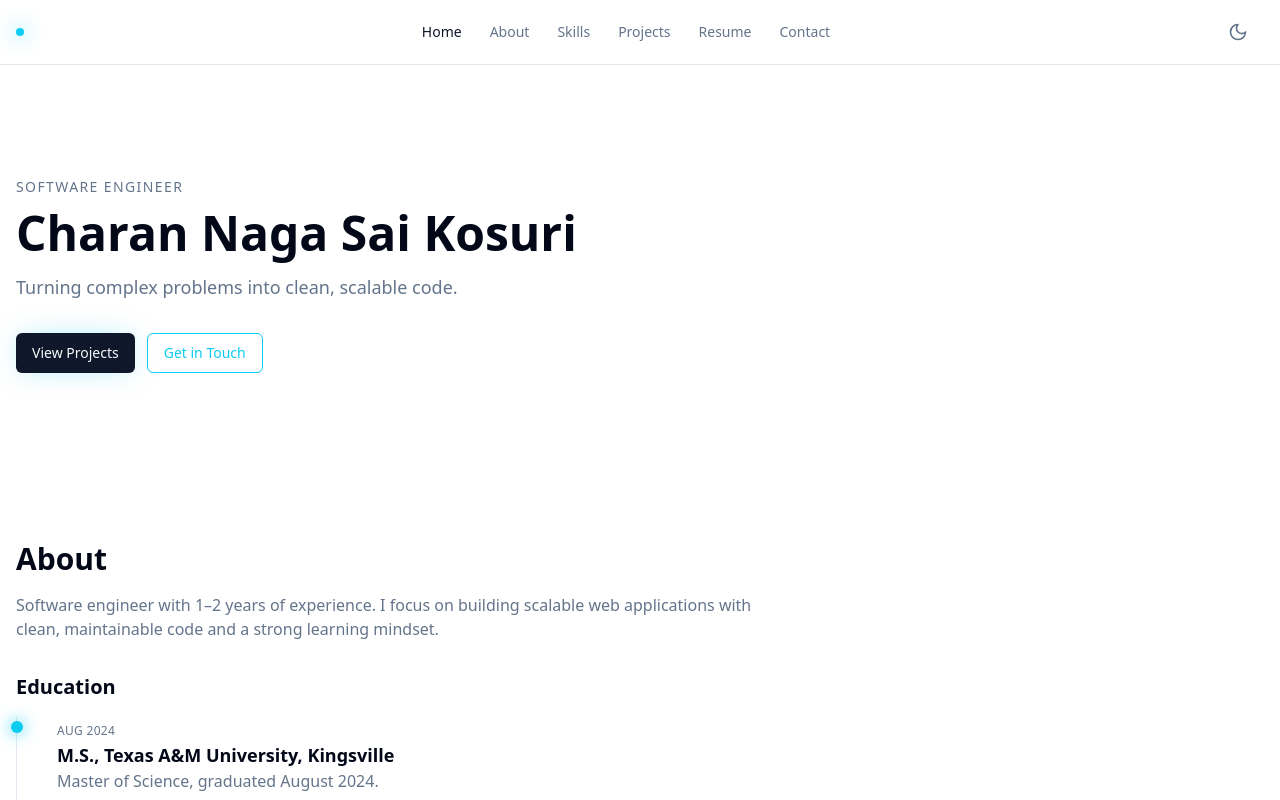
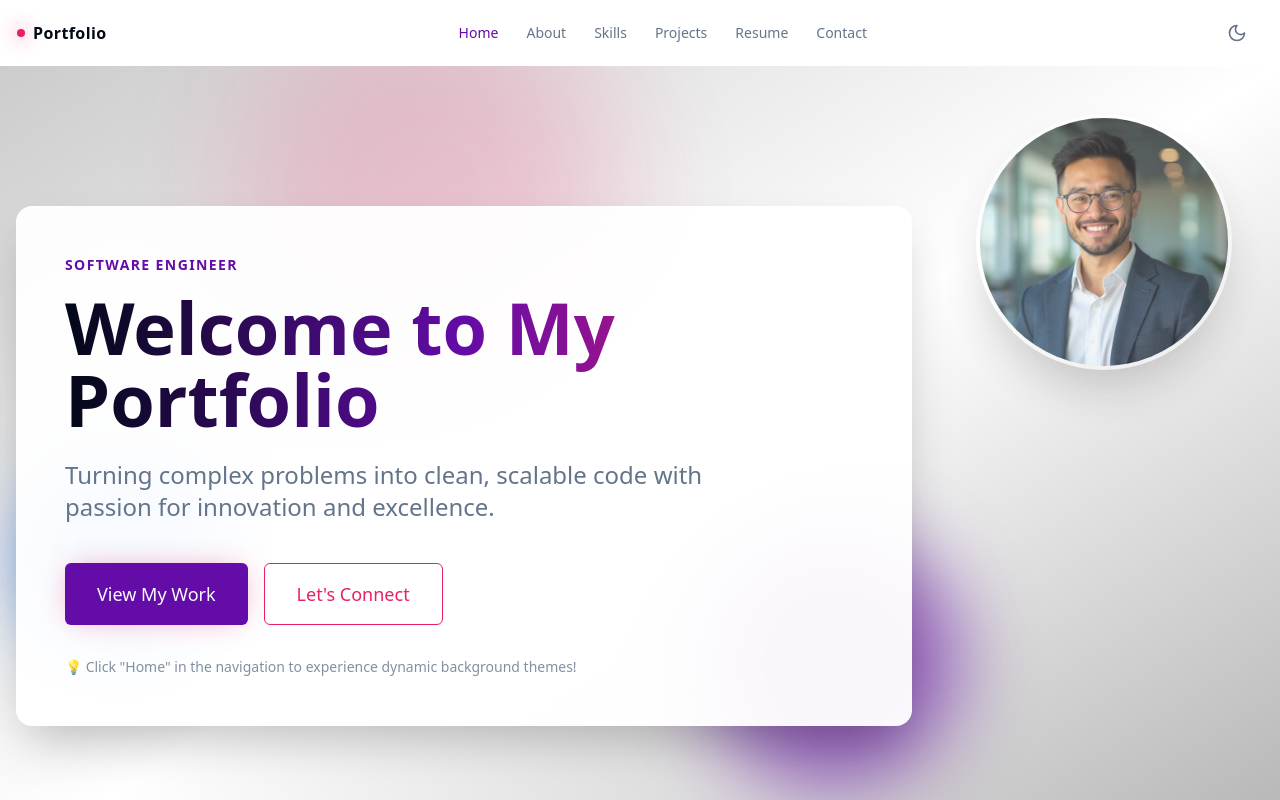
Before and after one commit to charankosuri2001/charan-naga-site, a React (Vite) app: page / in a window 1280 px wide. Shown: the top 800 px of the page. Built offline with nearby package versions, Linux system fonts and the light colour scheme.

Commit message:
Update homepage design
Implement a vibrant, colorful background with dynamic color changes on 'Home' button click. Integrate user photo at the top of the homepage. Ensure smooth transitions and a modern, energetic feel.

```diff
--- a/src/index.css
+++ b/src/index.css
@@ -8,6 +8,13 @@ All colors MUST be HSL.
 
 @layer base {
   :root {
+    /* Dynamic backgrounds - vibrant themes */
+    --bg-theme-1: linear-gradient(135deg, 274 87% 15%, 274 77% 25%, 220 84% 40%);
+    --bg-theme-2: linear-gradient(135deg, 340 82% 52%, 25 95% 53%, 45 100% 70%);
+    --bg-theme-3: linear-gradient(135deg, 217 91% 60%, 166 100% 37%, 142 76% 36%);
+    --bg-theme-4: linear-gradient(135deg, 295 85% 25%, 320 65% 45%, 340 87% 65%);
+    --bg-overlay: rgba(255, 255, 255, 0.95);
+
     --background: 0 0% 100%;
     --foreground: 222.2 84% 4.9%;
 
@@ -17,24 +24,24 @@ All colors MUST be HSL.
     --popover: 0 0% 100%;
     --popover-foreground: 222.2 84% 4.9%;
 
-    --primary: 222.2 47.4% 11.2%;
+    --primary: 274 87% 35%;
     --primary-foreground: 210 40% 98%;
 
-    --secondary: 210 40% 96.1%;
-    --secondary-foreground: 222.2 47.4% 11.2%;
+    --secondary: 274 20% 92%;
+    --secondary-foreground: 274 87% 15%;
 
-    --muted: 210 40% 96.1%;
+    --muted: 220 14% 96%;
     --muted-foreground: 215.4 16.3% 46.9%;
 
-    --accent: 190 90% 50%;
-    --accent-foreground: 222.2 47.4% 11.2%;
+    --accent: 340 82% 52%;
+    --accent-foreground: 210 40% 98%;
 
     --destructive: 0 84.2% 60.2%;
     --destructive-foreground: 210 40% 98%;
 
-    --border: 214.3 31.8% 91.4%;
-    --input: 214.3 31.8% 91.4%;
-    --ring: 190 90% 50%;
+    --border: 220 13% 91%;
+    --input: 220 13% 91%;
+    --ring: 274 87% 35%;
 
     --radius: 0.5rem;
 
@@ -47,12 +54,21 @@ All colors MUST be HSL.
     --sidebar-border: 220 13% 91%;
     --sidebar-ring: 217.2 91.2% 59.8%;
 
-    /* Neon system */
-    --neon: 190 90% 50%;
-    --neon-glow: 190 90% 60%;
+    /* Enhanced neon system */
+    --neon: 340 82% 52%;
+    --neon-glow: 340 82% 62%;
+    --neon-secondary: 274 87% 35%;
+    --neon-tertiary: 217 91% 60%;
   }
 
   .dark {
+    /* Dynamic backgrounds - dark themes */
+    --bg-theme-1: linear-gradient(135deg, 274 87% 15%, 274 50% 8%, 220 84% 12%);
+    --bg-theme-2: linear-gradient(135deg, 340 82% 25%, 25 95% 20%, 45 100% 30%);
+    --bg-theme-3: linear-gradient(135deg, 217 91% 25%, 166 100% 18%, 142 76% 16%);
+    --bg-theme-4: linear-gradient(135deg, 295 85% 15%, 320 65% 25%, 340 87% 35%);
+    --bg-overlay: rgba(0, 0, 0, 0.4);
+
     --background: 222 16% 12%;
     --foreground: 210 40% 98%;
 
@@ -62,7 +78,7 @@ All colors MUST be HSL.
     --popover: 222 16% 9%;
     --popover-foreground: 210 40% 98%;
 
-    --primary: 190 90% 55%;
+    --primary: 340 82% 62%;
     --primary-foreground: 222.2 47.4% 11.2%;
 
     --secondary: 217.2 32.6% 17.5%;
@@ -71,7 +87,7 @@ All colors MUST be HSL.
     --muted: 217.2 32.6% 17.5%;
     --muted-foreground: 215 20.2% 65.1%;
 
-    --accent: 190 90% 50%;
+    --accent: 274 87% 55%;
     --accent-foreground: 210 40% 98%;
 
     --destructive: 0 62.8% 30.6%;
@@ -79,7 +95,7 @@ All colors MUST be HSL.
 
     --border: 217.2 32.6% 17.5%;
     --input: 217.2 32.6% 17.5%;
-    --ring: 190 90% 55%;
+    --ring: 340 82% 62%;
     --sidebar-background: 240 5.9% 10%;
     --sidebar-foreground: 240 4.8% 95.9%;
     --sidebar-primary: 224.3 76.3% 48%;
@@ -89,8 +105,10 @@ All colors MUST be HSL.
     --sidebar-border: 240 3.7% 15.9%;
     --sidebar-ring: 217.2 91.2% 59.8%;
 
-    --neon: 190 90% 55%;
-    --neon-glow: 190 90% 65%;
+    --neon: 340 82% 62%;
+    --neon-glow: 340 82% 72%;
+    --neon-secondary: 274 87% 55%;
+    --neon-tertiary: 217 91% 70%;
   }
 }
 
@@ -102,3 +120,36 @@ All colors MUST be HSL.
   }
   body { @apply bg-background text-foreground antialiased; }
 }
+
+@layer utilities {
+  .dynamic-bg {
+    background: var(--bg-theme-1);
+    transition: background 0.8s cubic-bezier(0.4, 0, 0.2, 1);
+  }
+
+  .dynamic-bg.theme-2 {
+    background: var(--bg-theme-2);
+  }
+
+  .dynamic-bg.theme-3 {
+    background: var(--bg-theme-3);
+  }
+
+  .dynamic-bg.theme-4 {
+    background: var(--bg-theme-4);
+  }
+
+  .hero-content-overlay {
+    background: var(--bg-overlay);
+    backdrop-filter: blur(10px);
+    border: 1px solid rgba(255, 255, 255, 0.1);
+  }
+
+  .hover-scale {
+    transition: transform 0.2s ease;
+  }
+
+  .hover-scale:hover {
+    transform: scale(1.05);
+  }
+}
--- a/src/pages/Index.tsx
+++ b/src/pages/Index.tsx
@@ -1,6 +1,7 @@
 import { useEffect, useState } from "react";
 import { Sun, Moon } from "lucide-react";
 import { Helmet } from "react-helmet-async";
+import professionalPhoto from "@/assets/professional-photo.jpg";
 import { Button } from "@/components/ui/button";
 import { Badge } from "@/components/ui/badge";
 import { Card, CardHeader, CardTitle, CardContent, CardFooter } from "@/components/ui/card";
@@ -15,6 +16,7 @@ const Index = () => {
   const [errors, setErrors] = useState<Errors>({});
   const [status, setStatus] = useState<"idle" | "success" | "error">("idle");
   const [isDark, setIsDark] = useState<boolean>(() => document.documentElement.classList.contains("dark"));
+  const [currentTheme, setCurrentTheme] = useState(1);
 
   // Initialize theme from localStorage
   useEffect(() => {
@@ -57,6 +59,11 @@ const Index = () => {
     e.preventDefault();
     document.getElementById(id)?.scrollIntoView({ behavior: "smooth", block: "start" });
     setOpen(false);
+
+    // Change background theme when Home is clicked
+    if (id === "home") {
+      setCurrentTheme(prev => (prev % 4) + 1);
+    }
   };
 
   const validate = (form: HTMLFormElement) => {
@@ -85,19 +92,20 @@ const Index = () => {
   };
 
   return (
-    <div className="min-h-screen bg-background text-foreground">
+    <div className={`min-h-screen text-foreground dynamic-bg ${currentTheme > 1 ? `theme-${currentTheme}` : ''}`}>
       <Helmet>
-        <title>Charan Kosuri — Software Engineer</title>
-        <meta name="description" content="Portfolio of Charan Naga Sai Kosuri: projects, skills, resume, and contact." />
+        <title>Portfolio — Software Engineer</title>
+        <meta name="description" content="Dynamic portfolio showcasing projects, skills, resume, and contact information." />
         <link rel="canonical" href="/" />
       </Helmet>
+
       {/* Header */}
-      <header className="sticky top-0 z-50 w-full border-b border-border bg-background/80 backdrop-blur supports-[backdrop-filter]:bg-background/60">
+      <header className="sticky top-0 z-50 w-full border-b border-white/20 hero-content-overlay backdrop-blur">
         <a href="#main" className="sr-only focus:not-sr-only focus:absolute focus:left-4 focus:top-4 focus:z-50 focus:rounded-md focus:bg-card focus:px-3 focus:py-2 focus:text-foreground">Skip to content</a>
         <div className="container mx-auto flex h-16 items-center justify-between px-4">
           <a href="#home" onClick={(e)=>onNavClick(e, "home")} className="flex items-center gap-2">
             <span className="inline-block h-2 w-2 rounded-full bg-[hsl(var(--neon))] shadow-[0_0_20px_hsl(var(--neon))]"></span>
-            <span className="text-base font-semibold tracking-wide"></span>
+            <span className="text-base font-semibold tracking-wide">Portfolio</span>
           </a>
 
           <nav className="hidden md:flex items-center gap-1" aria-label="Main navigation">
@@ -143,7 +151,7 @@ const Index = () => {
         </div>
 
         {/* Mobile Menu */}
-        <div className={`${open ? "animate-slide-in-right" : "hidden"} md:hidden border-t border-border bg-background/95`}>
+        <div className={`${open ? "animate-slide-in-right" : "hidden"} md:hidden border-t border-white/20 hero-content-overlay`}>
           <nav className="container mx-auto flex flex-col py-2" aria-label="Mobile navigation">
             {sections.map((id) => (
               <a
@@ -161,34 +169,53 @@ const Index = () => {
 
       <main id="main">
         {/* Hero */}
-        <section id="home" className="relative overflow-hidden">
+        <section id="home" className="relative overflow-hidden min-h-screen flex items-center">
+          {/* Background photo integration */}
           <div className="absolute inset-0 -z-10">
-            <div className="pointer-events-none absolute -top-16 left-1/2 h-72 w-72 -translate-x-1/2 rounded-full bg-[hsl(var(--neon))] opacity-20 blur-3xl" />
-            <div className="pointer-events-none absolute bottom-0 right-10 h-40 w-40 rounded-full bg-[hsl(var(--neon))] opacity-10 blur-2xl" />
+            <div className="absolute inset-0 bg-gradient-to-br from-black/20 via-transparent to-black/30"></div>
+            <img
+              src={professionalPhoto}
+              alt="Professional headshot"
+              className="absolute top-8 right-8 md:top-12 md:right-12 w-32 h-32 md:w-48 md:h-48 lg:w-64 lg:h-64 rounded-full object-cover border-4 border-white/30 shadow-2xl opacity-80 hover:opacity-100 transition-opacity duration-500"
+            />
+            {/* Glowing orbs */}
+            <div className="pointer-events-none absolute -top-16 left-1/3 h-96 w-96 -translate-x-1/2 rounded-full bg-[hsl(var(--neon))] opacity-10 blur-3xl animate-pulse" />
+            <div className="pointer-events-none absolute bottom-20 right-1/4 h-64 w-64 rounded-full bg-[hsl(var(--neon-secondary))] opacity-8 blur-2xl animate-pulse" style={{animationDelay: '1s'}} />
+            <div className="pointer-events-none absolute top-1/2 left-8 h-48 w-48 rounded-full bg-[hsl(var(--neon-tertiary))] opacity-6 blur-2xl animate-pulse" style={{animationDelay: '2s'}} />
           </div>
 
-          <div className="container mx-auto px-4 py-20 md:py-28 animate-fade-in">
-            <p className="text-sm uppercase tracking-widest text-muted-foreground">Software Engineer</p>
-            <h1 className="mt-3 text-4xl font-extrabold leading-tight sm:text-5xl">
-              Charan Naga Sai Kosuri
+          <div className="container mx-auto px-4 py-20 md:py-28 animate-fade-in relative z-10">
+            <div className="max-w-4xl">
+              <div className="hero-content-overlay rounded-2xl p-8 md:p-12 shadow-2xl">
+                <p className="text-sm uppercase tracking-widest text-primary font-semibold">Software Engineer</p>
+                <h1 className="mt-4 text-5xl md:text-7xl font-extrabold leading-tight bg-gradient-to-r from-foreground via-primary to-accent bg-clip-text text-transparent">
+                  Welcome to My Portfolio
                 </h1>
-            <p className="mt-4 max-w-2xl text-lg text-muted-foreground">
-              Turning complex problems into clean, scalable code.
+                <p className="mt-6 max-w-2xl text-xl md:text-2xl text-muted-foreground leading-relaxed">
+                  Turning complex problems into clean, scalable code with passion for innovation and excellence.
                 </p>
 
-            <div className="mt-8 flex flex-wrap gap-3">
-              <Button asChild variant="hero">
-                <a href="#projects" onClick={(e)=>onNavClick(e, "projects")}>View Projects</a>
+                <div className="mt-10 flex flex-wrap gap-4">
+                  <Button asChild variant="hero" size="lg" className="text-lg px-8 py-4 h-auto">
+                    <a href="#projects" onClick={(e)=>onNavClick(e, "projects")}>View My Work</a>
                   </Button>
-              <Button asChild variant="neon">
-                <a href="#contact" onClick={(e)=>onNavClick(e, "contact")}>Get in Touch</a>
+                  <Button asChild variant="neon" size="lg" className="text-lg px-8 py-4 h-auto">
+                    <a href="#contact" onClick={(e)=>onNavClick(e, "contact")}>Let's Connect</a>
                   </Button>
+                </div>
+
+                <div className="mt-8 text-sm text-muted-foreground/80">
+                  <p>💡 Click "Home" in the navigation to experience dynamic background themes!</p>
+                </div>
+              </div>
             </div>
           </div>
         </section>
 
         {/* About */}
-        <section id="about" className="container mx-auto px-4 py-14">
+        <section id="about" className="relative">
+          <div className="hero-content-overlay mx-4 my-14 rounded-2xl">
+            <div className="container mx-auto px-8 py-14">
               <h2 className="text-3xl font-bold">About</h2>
               <p className="mt-4 max-w-3xl text-muted-foreground">
                 Software engineer with 1–2 years of experience. I focus on building scalable web applications with clean, maintainable code and a strong learning mindset.
@@ -210,10 +237,14 @@ const Index = () => {
                   </li>
                 </ol>
               </div>
+            </div>
+          </div>
         </section>
 
         {/* Skills */}
-        <section id="skills" className="container mx-auto px-4 py-14">
+        <section id="skills" className="relative">
+          <div className="hero-content-overlay mx-4 my-14 rounded-2xl">
+            <div className="container mx-auto px-8 py-14">
               <h2 className="text-3xl font-bold">Skills</h2>
               <p className="mt-2 text-muted-foreground">A snapshot of my current toolkit.</p>
               <div className="mt-6 grid gap-8 sm:grid-cols-2 lg:grid-cols-3">
@@ -275,10 +306,14 @@ const Index = () => {
                   ));
                 })()}
               </div>
+            </div>
+          </div>
         </section>
 
         {/* Projects */}
-        <section id="projects" className="container mx-auto px-4 py-14">
+        <section id="projects" className="relative">
+          <div className="hero-content-overlay mx-4 my-14 rounded-2xl">
+            <div className="container mx-auto px-8 py-14">
               <h2 className="text-3xl font-bold">Projects</h2>
               <div className="mt-8 grid gap-6 sm:grid-cols-2 lg:grid-cols-3">
                 {[
@@ -305,10 +340,14 @@ const Index = () => {
                   </Card>
                 ))}
               </div>
+            </div>
+          </div>
         </section>
 
         {/* Resume */}
-        <section id="resume" className="container mx-auto px-4 py-14">
+        <section id="resume" className="relative">
+          <div className="hero-content-overlay mx-4 my-14 rounded-2xl">
+            <div className="container mx-auto px-8 py-14">
               <div className="flex flex-wrap items-center justify-between gap-4">
                 <h2 className="text-3xl font-bold">Resume</h2>
                 <Button asChild variant="neon"><a href="/assets/Charan-Kosuri-Resume.pdf" download>Download Resume (PDF)</a></Button>
@@ -366,12 +405,16 @@ const Index = () => {
                   </ul>
                 </section>
               </article>
+            </div>
+          </div>
         </section>
 
         {/* Contact */}
-        <section id="contact" className="container mx-auto px-4 py-14">
+        <section id="contact" className="relative">
+          <div className="hero-content-overlay mx-4 my-14 rounded-2xl">
+            <div className="container mx-auto px-8 py-14">
               <h2 className="text-3xl font-bold">Contact</h2>
-          <p className="mt-2 text-muted-foreground">I’d love to hear from you.</p>
+              <p className="mt-2 text-muted-foreground">I'd love to hear from you.</p>
               <div className="mt-8 grid gap-10 md:grid-cols-2">
                 <form onSubmit={onSubmit} noValidate aria-describedby="form-status" className="space-y-4">
                   <div>
@@ -407,14 +450,16 @@ const Index = () => {
                   </ul>
                 </aside>
               </div>
+            </div>
+          </div>
         </section>
       </main>
 
       {/* Footer */}
-      <footer className="border-t border-border bg-background/70">
+      <footer className="border-t border-white/20 hero-content-overlay">
         <div className="container mx-auto py-8 px-4">
           <div className="flex flex-col md:flex-row items-center justify-between gap-4">
-            <p className="text-sm text-muted-foreground">© {new Date().getFullYear()} Charan Naga Sai Kosuri. All rights reserved.</p>
+            <p className="text-sm text-muted-foreground">© {new Date().getFullYear()} Portfolio. All rights reserved.</p>
             <div className="flex items-center gap-4">
               <a href="#contact" onClick={(e)=>onNavClick(e, "contact")} className="text-muted-foreground hover:text-primary" aria-label="LinkedIn">LinkedIn</a>
               <a href="#contact" onClick={(e)=>onNavClick(e, "contact")} className="text-muted-foreground hover:text-primary" aria-label="GitHub">GitHub</a>
```
Also changed, not shown: src/assets/professional-photo.jpg (added). Lines whose indentation alone changed are shown as unchanged.
